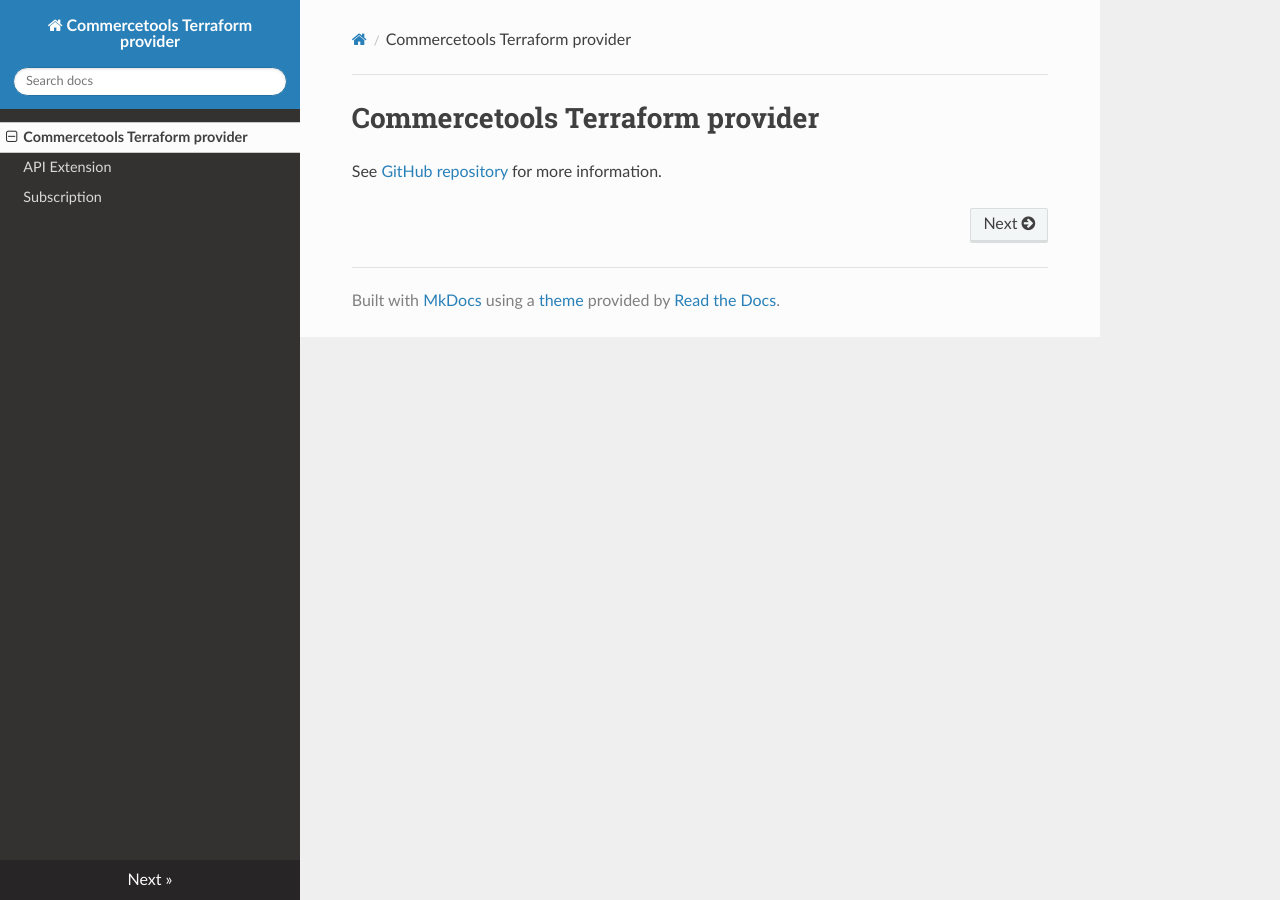
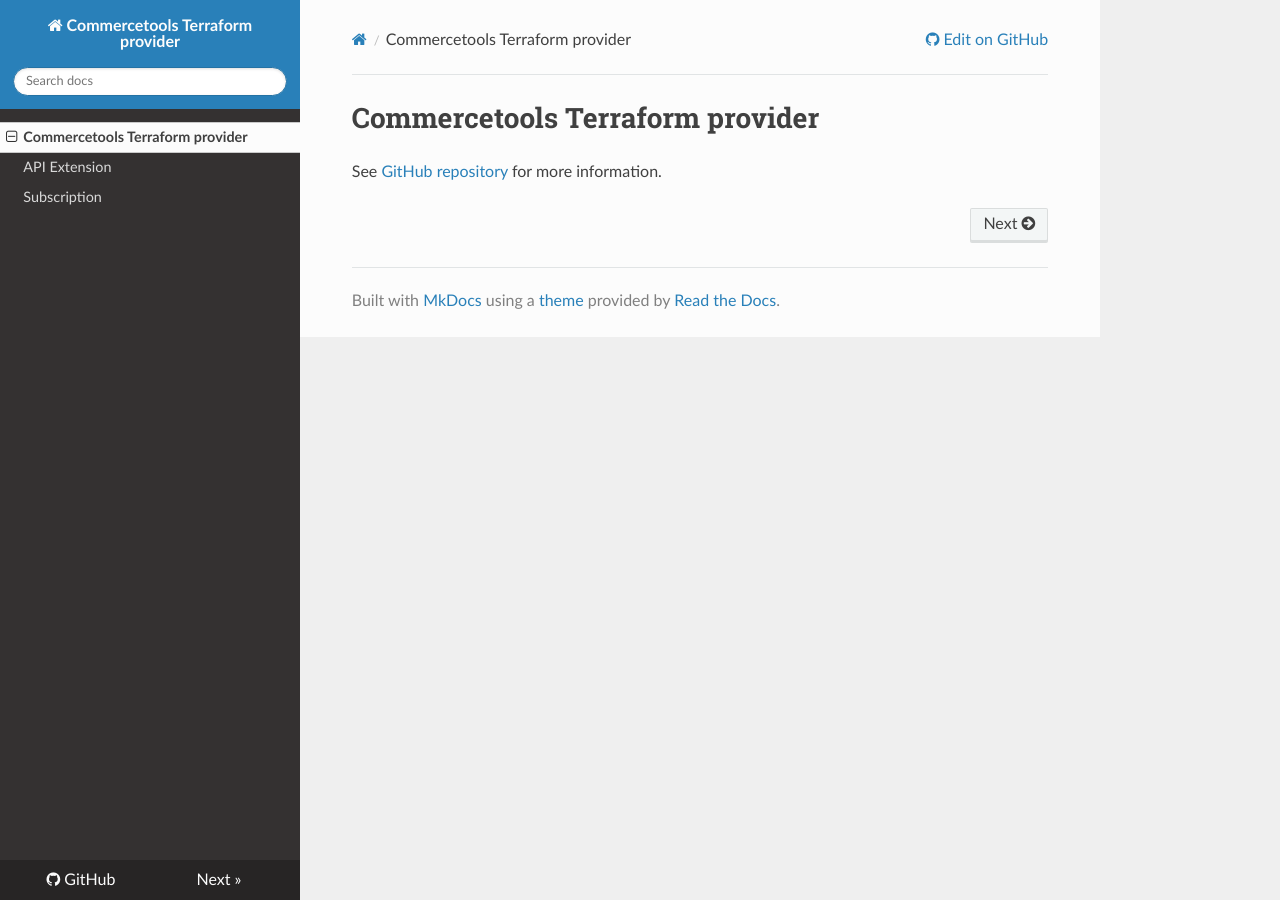
Before and after one commit to labd/terraform-provider-commercetools, an MkDocs documentation site: the page built from docs/index.md, in a window 1280 px wide. Built offline with MkDocs 1.6.1, drawn with Linux system fonts in a browser that asks for light colours; nearby versions of some CDN libraries; part of the change alters nothing that is shown.

Commit message:
add the repo url to mkdocs config

```diff
--- a/mkdocs.yml
+++ b/mkdocs.yml
@@ -1,2 +1,3 @@
 site_name: Commercetools Terraform provider
 theme: readthedocs
+repo_url: https://github.com/labd/terraform-commercetools-provider/
```
